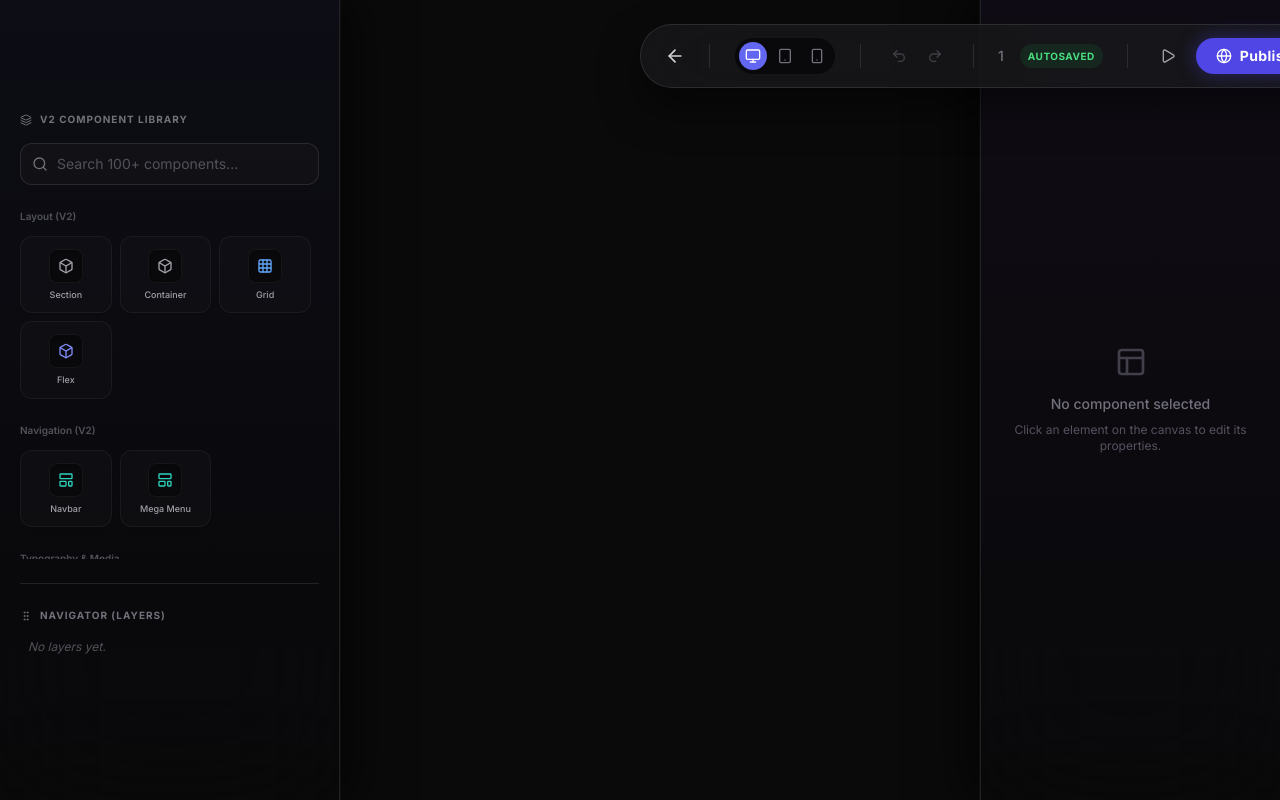
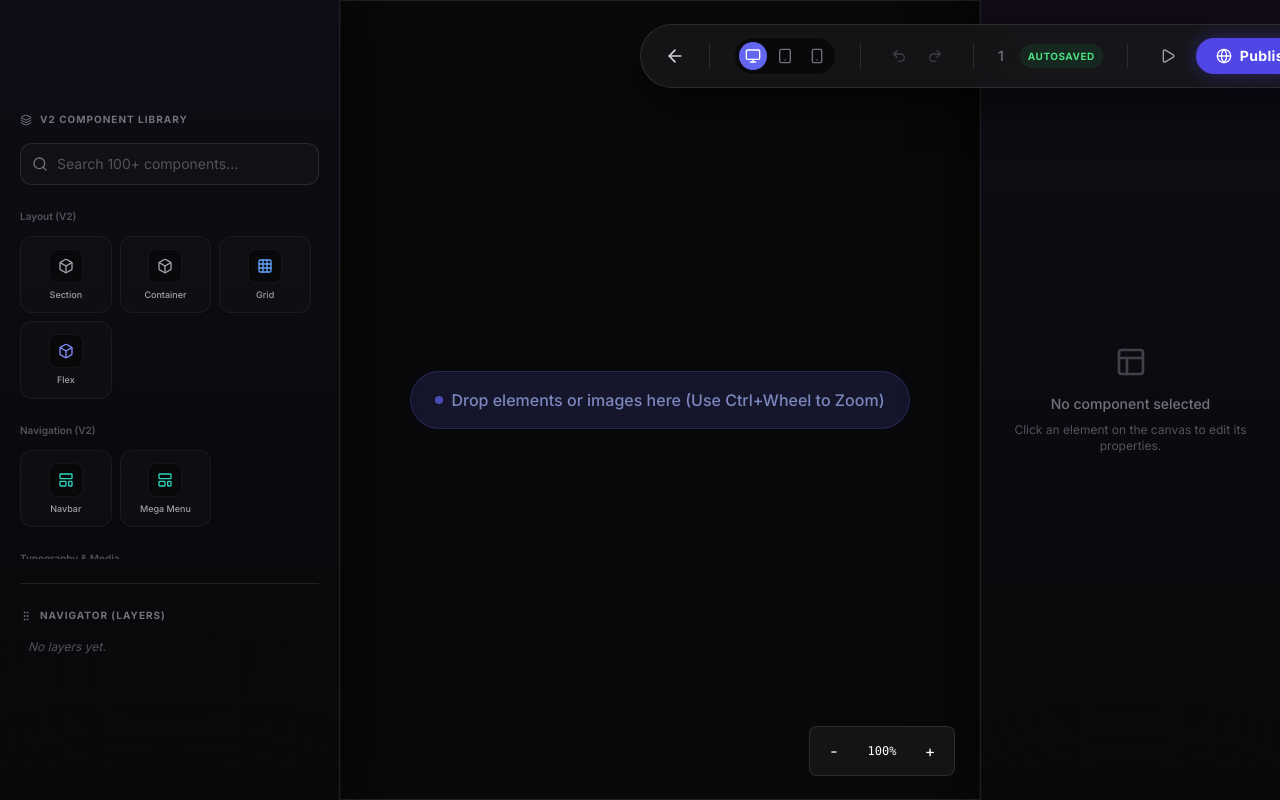
Before and after one commit to ankucse/Dragora_Website_Maker, a React (Vite) app in the folder frontend/: page /editor/1 in a window 1280 px wide. Built offline with nearby package versions, Linux system fonts and the light colour scheme.

Commit message:
Fix: Canvas 0px height collapse bug and Sidebar click-to-add logic

```diff
--- a/frontend/src/editor/Canvas.tsx
+++ b/frontend/src/editor/Canvas.tsx
@@ -280,7 +280,7 @@ export function Canvas() {
   };
 
   return (
-    <div className="flex-1 overflow-hidden bg-[#0a0a0a] relative canvas-grid">
+    <div className="w-full h-full overflow-hidden bg-[#0a0a0a] relative canvas-grid">
       {/* Pan & Zoom Container */}
       <div className="absolute inset-0 overflow-auto flex items-center justify-center p-12 custom-scrollbar">
         <div
--- a/frontend/src/editor/Sidebar.tsx
+++ b/frontend/src/editor/Sidebar.tsx
@@ -2,6 +2,7 @@ import { Type, Image, GripVertical, Search, Box, Grid, MousePointer2, Layers, Wa
 import { motion } from 'framer-motion';
 import { useDraggable } from '@dnd-kit/core';
 import { useEditorStore } from '../store/useEditorStore';
+import type { ComponentType } from '../store/useEditorStore';
 
 function DraggableItem({ id, label, icon }: { id: string, label: string, icon: React.ReactNode }) {
   const { attributes, listeners, setNodeRef, isDragging } = useDraggable({
@@ -9,11 +10,14 @@ function DraggableItem({ id, label, icon }: { id: string, label: string, icon: R
     data: { type: id }
   });
 
+  const addComponent = useEditorStore(s => s.addComponent);
+
   return (
     <div
       ref={setNodeRef}
       {...listeners}
       {...attributes}
+      onClick={() => addComponent(id as ComponentType, {}, 300, 300)}
       className={`flex flex-col items-center justify-center p-3 rounded-xl border ${isDragging ? 'border-indigo-500 bg-indigo-500/20' : 'border-white/5 bg-zinc-900/30'} hover:bg-zinc-800 hover:border-indigo-500/30 transition-all cursor-grab active:cursor-grabbing group shadow-sm z-50`}
       style={{ opacity: isDragging ? 0.5 : 1 }}
     >
--- a/frontend/src/pages/EditorPage.tsx
+++ b/frontend/src/pages/EditorPage.tsx
@@ -110,7 +110,7 @@ export default function EditorPage() {
           <Sidebar />
           <div className="flex-1 relative flex justify-center overflow-hidden transition-all duration-300">
              {/* The Canvas wrapper width is driven by deviceMode */}
-             <div className="h-full border-x border-white/5 bg-[#0a0a0a] transition-all duration-500" style={{ width: deviceMode === 'mobile' ? '375px' : deviceMode === 'tablet' ? '768px' : '100%' }}>
+             <div className="h-full border-x border-white/5 bg-[#0a0a0a] transition-all duration-500 flex flex-col" style={{ width: deviceMode === 'mobile' ? '375px' : deviceMode === 'tablet' ? '768px' : '100%' }}>
                 <Canvas />
              </div>
           </div>
```
